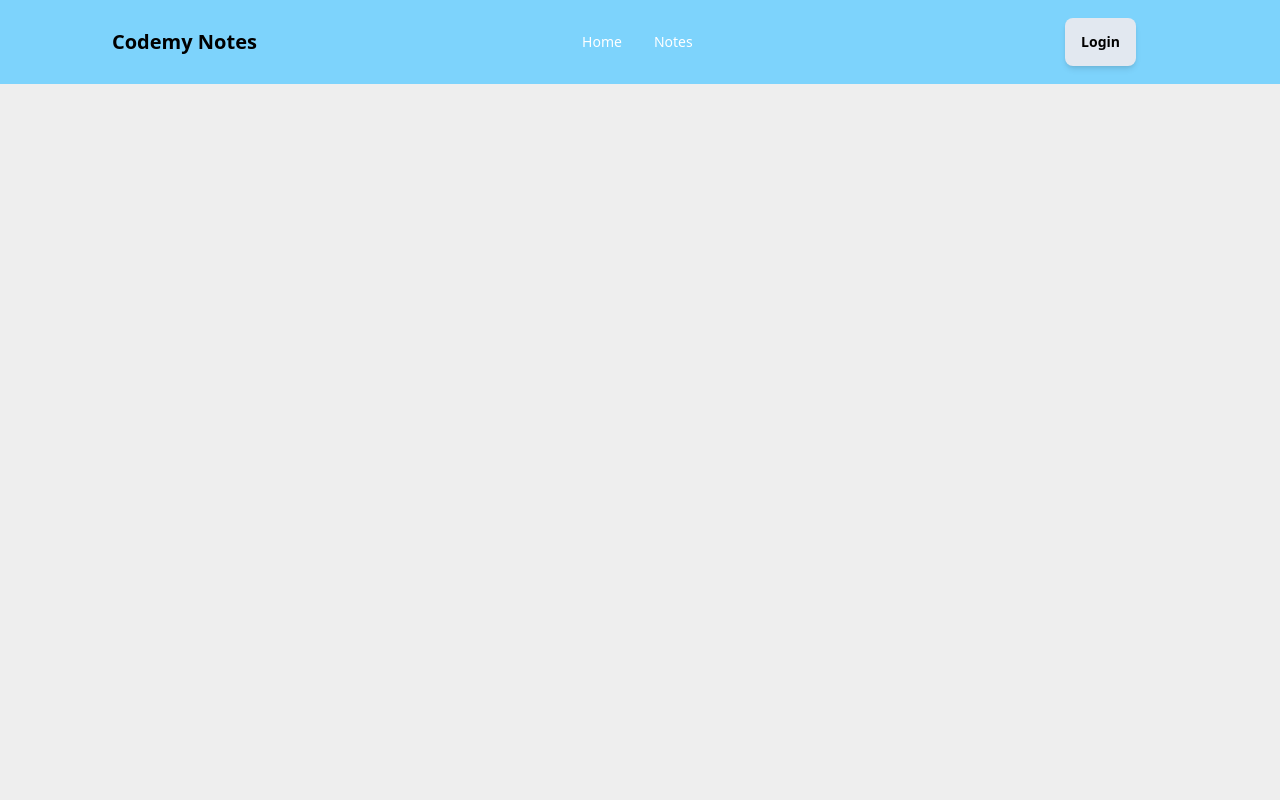
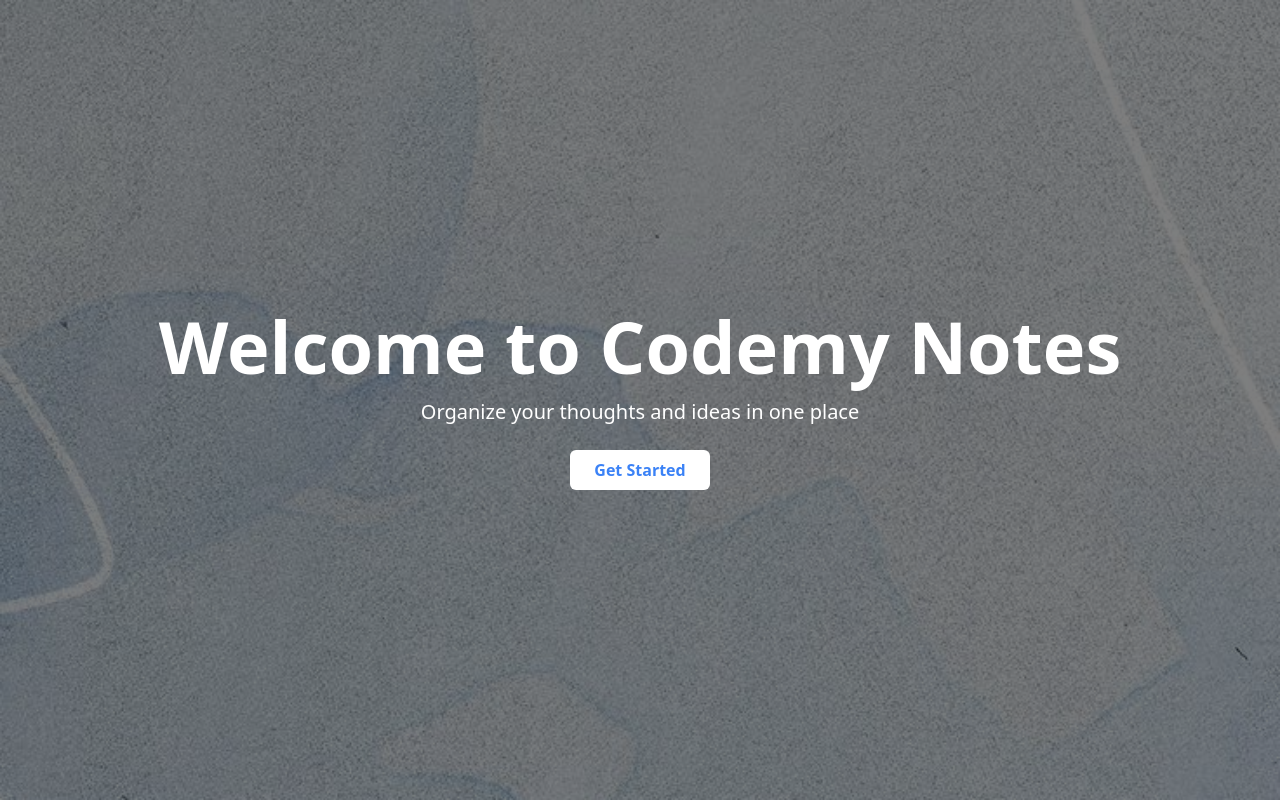
Before and after one commit to fridoustin/pemrograman-web, a Next.js app in the folder frontend/: page / in a window 1280 px wide. Built offline with nearby package versions, Linux system fonts and the light colour scheme.

Commit message:
fix: make ui better

```diff
--- a/frontend/src/app/home/page.tsx
+++ b/frontend/src/app/home/page.tsx
@@ -1,13 +1,40 @@
-import { Navbar } from '@/components/Navbar/navbar'
-import React from 'react'
+'use client'
+
+import React from 'react';
+import { useRouter } from 'next/navigation';
 
 const Home = () => {
+
+    const router = useRouter();
+
     return (
-        <div>
-            < Navbar/>
-            <div>Home</div>
+        <div className="bg-gray-100 min-h-screen">
+            {/* Hero Section */}
+            <section
+                className="relative flex items-center justify-center h-screen bg-cover bg-center"
+                style={{
+                    backgroundImage: "url('/images/bg.jpeg')", // Ganti dengan path gambar Anda
+                    backgroundSize: 'cover',
+                    backgroundPosition: 'center',
+                }}
+            >
+                {/* Overlay */}
+                <div className="absolute inset-0 bg-black bg-opacity-50"></div>
+
+                {/* Content */}
+                <div className="relative text-center text-white">
+                    <h1 className="text-7xl font-bold">Welcome to Codemy Notes</h1>
+                    <p className="text-xl mt-4 mb-6">Organize your thoughts and ideas in one place</p>
+                    <button
+                        className="px-6 py-2 bg-white text-blue-500 rounded-md font-semibold hover:bg-gray-200"
+                        onClick={() => router.push('/auth/signin')}
+                    >
+                        Get Started
+                    </button>
+                </div>
+            </section>
         </div>
-    )
-}
+    );
+};
 
-export default Home
+export default Home;
```
